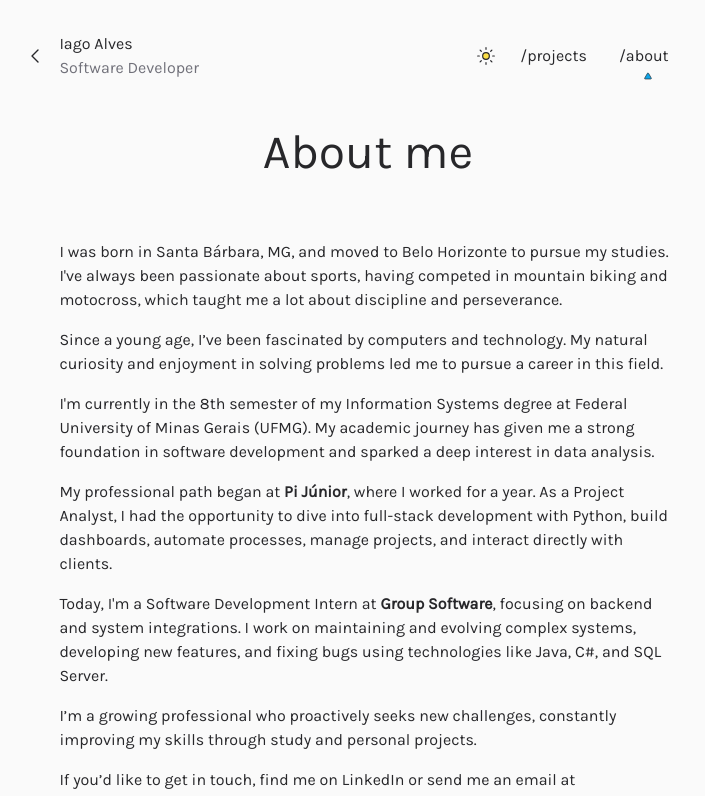
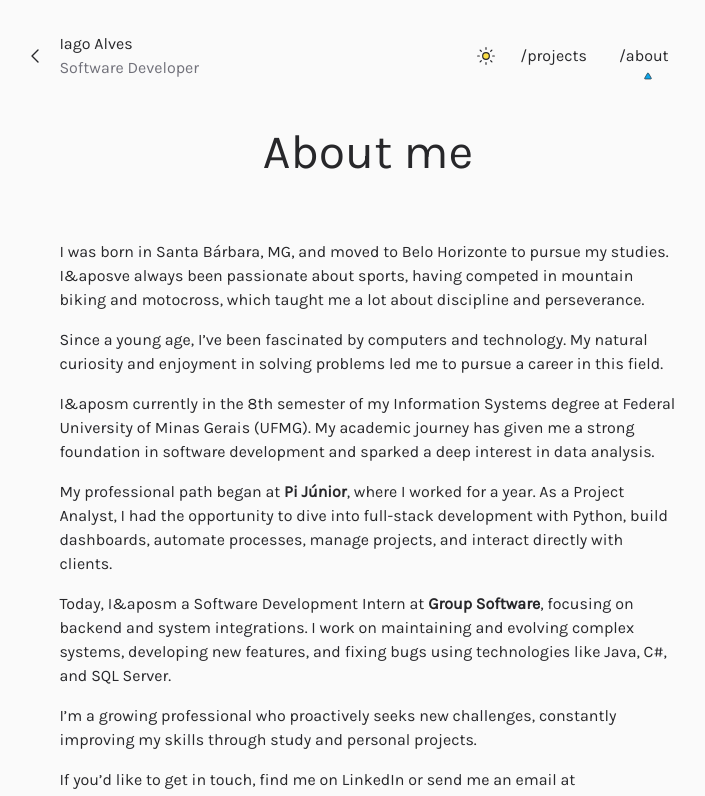
Before and after one commit to iagoalvess/blog, a Next.js app: page /about in a window 1280 px wide. Shown: the top 796 px of the page, without its empty margins (272-977 px from the left). Built offline with nearby package versions, Linux system fonts and the light colour scheme.

Commit message:
some fixes

```diff
--- a/src/app/about/page.tsx
+++ b/src/app/about/page.tsx
@@ -7,7 +7,7 @@ export default function AboutPage() {
       <article className="space-y-4">
         <p>
           I was born in Santa Bárbara, MG, and moved to Belo Horizonte to pursue my studies.
-          I've always been passionate about sports, having competed in mountain biking and motocross,
+          I&aposve always been passionate about sports, having competed in mountain biking and motocross,
           which taught me a lot about discipline and perseverance.
         </p>
         <p>
@@ -15,7 +15,7 @@ export default function AboutPage() {
           My natural curiosity and enjoyment in solving problems led me to pursue a career in this field.
         </p>
         <p>
-          I'm currently in the 8th semester of my Information Systems degree at{" "}
+          I&aposm currently in the 8th semester of my Information Systems degree at{" "}
           <a
             href="https://ufmg.br/"
             target="_blank"
@@ -33,7 +33,7 @@ export default function AboutPage() {
           build dashboards, automate processes, manage projects, and interact directly with clients.
         </p>
         <p>
-          Today, I'm a Software Development Intern at{" "}
+          Today, I&aposm a Software Development Intern at{" "}
           <strong>Group Software</strong>, focusing on backend and system integrations.
           I work on maintaining and evolving complex systems, developing new features,
           and fixing bugs using technologies like Java, C#, and SQL Server.
```
Also changed, not shown: 1 other file (tests, documents, lock files or other folders).
